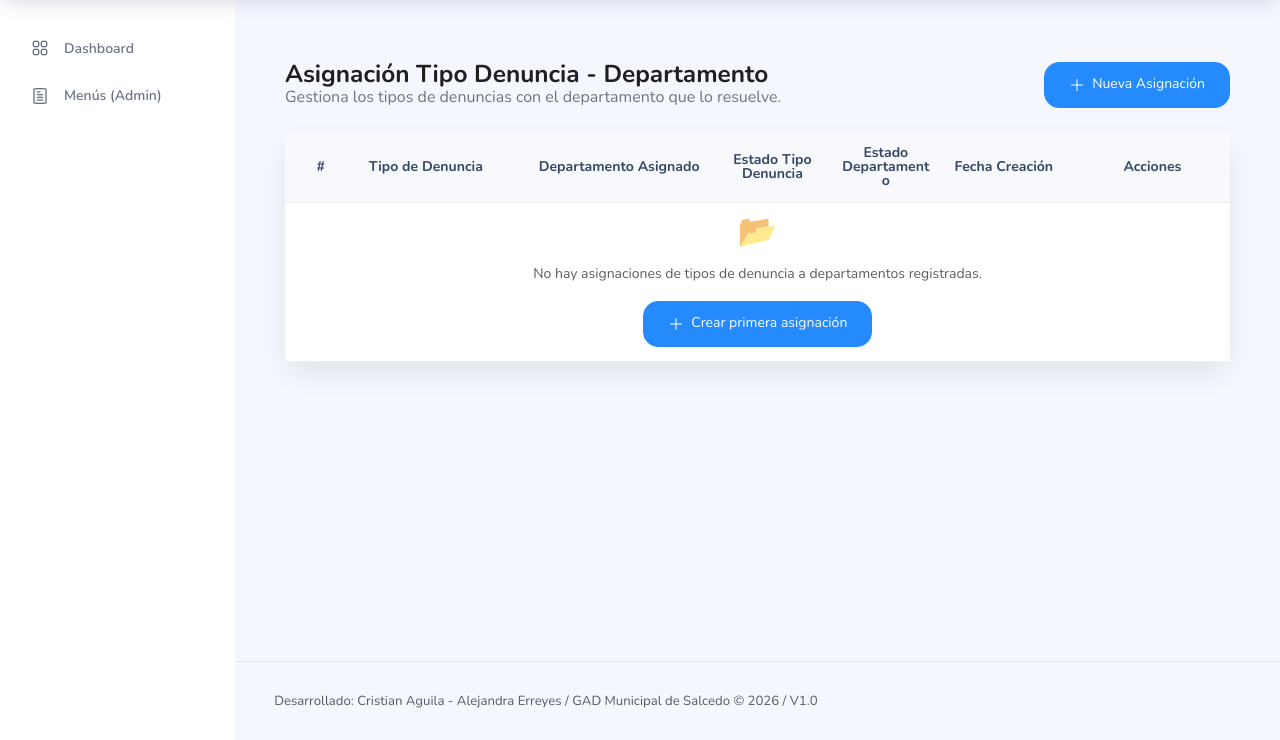
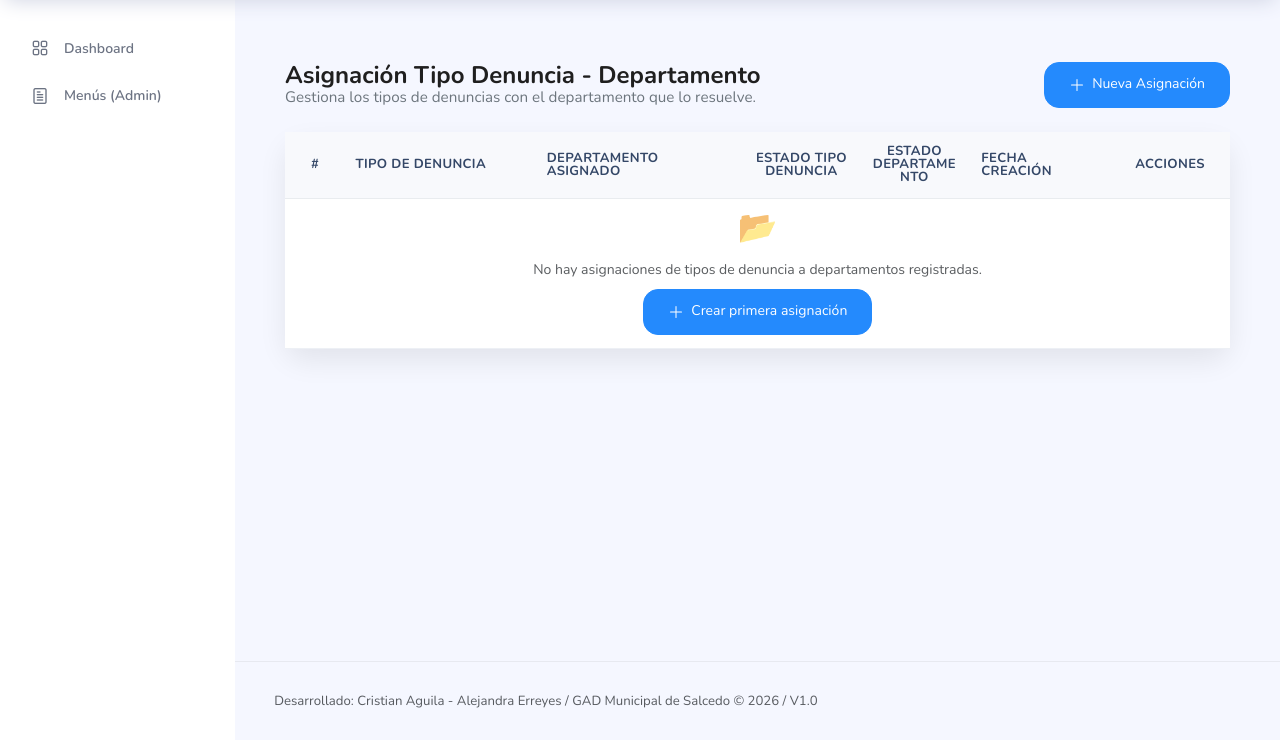
Before and after one commit to tuhackerfav9-stack/Denuncias_Gad, a Django app: page /web/tipo-denuncia-departamento/ in a window 1280 px wide. Shown: the part 60-800 px from the top of the page. Run offline with Django 5.2, Linux system fonts and the light colour scheme; the visitor is signed in with stand-in values (Sample User, id 1); data comes from the database, SQL or seed files in the repository; data that the repository does not hold is empty; some libraries are stand-ins or nearby versions.

Commit message:
tablas ooooooo full5

```diff
--- a/web/templates/tipo_denuncia_departamento/tipo_denuncia_departamento_list.html
+++ b/web/templates/tipo_denuncia_departamento/tipo_denuncia_departamento_list.html
@@ -21,11 +21,13 @@
   .tesis-table-title {
     margin-bottom: 0;
     font-weight: 700;
+    font-size: 1.5rem;
   }
 
   .tesis-table-subtitle {
     color: #6c757d;
     margin-bottom: 0;
+    font-size: 0.95rem;
   }
 
   .tesis-table-wrap {
@@ -44,20 +46,22 @@
     border-bottom: 1px solid #e9ecef !important;
     color: #344767;
     font-weight: 700;
-    font-size: 0.88rem;
+    font-size: 0.82rem;
     vertical-align: middle;
     white-space: normal;
+    text-transform: uppercase;
+    letter-spacing: .35px;
   }
 
   .tesis-table th,
   .tesis-table td {
-    padding: 0.85rem 0.75rem;
+    padding: 0.82rem 0.65rem;
     vertical-align: middle;
     border-color: #edf0f5;
     word-break: break-word;
     overflow-wrap: break-word;
     white-space: normal;
-    font-size: 0.88rem;
+    font-size: 0.86rem;
   }
 
   .tesis-table tbody tr:hover {
@@ -70,24 +74,24 @@
   }
 
   .tesis-table .col-tipo {
-    width: 18%;
+    width: 22%;
   }
 
   .tesis-table .col-departamento {
-    width: 20%;
+    width: 24%;
   }
 
   .tesis-table .col-estado {
-    width: 12%;
+    width: 13%;
     text-align: center;
   }
 
   .tesis-table .col-fecha {
-    width: 14%;
+    width: 16%;
   }
 
   .tesis-table .col-acciones {
-    width: 130px;
+    width: 120px;
     text-align: center;
   }
 
@@ -95,7 +99,11 @@
     border-radius: 999px;
     font-weight: 600;
     padding: 0.42rem 0.72rem;
-    font-size: 0.75rem;
+    font-size: 0.74rem;
+    display: inline-block;
+    max-width: 100%;
+    white-space: normal;
+    word-break: break-word;
   }
 
   .tesis-actions {
@@ -118,10 +126,6 @@
 
   .tesis-empty {
     padding: 2.5rem 1rem;
-  }
-
-  .tesis-empty p {
-    margin-bottom: 1rem;
   }
 
   .tesis-pagination-wrap {
@@ -150,7 +154,7 @@
     .tesis-table th,
     .tesis-table td {
       font-size: 0.8rem;
-      padding: 0.65rem 0.6rem;
+      padding: 0.65rem 0.55rem;
       white-space: nowrap;
     }
 
@@ -304,13 +308,9 @@
 
                 {% for num in page_obj.paginator.page_range %}
                   {% if page_obj.number == num %}
-                    <li class="page-item active">
-                      <span class="page-link">{{ num }}</span>
-                    </li>
+                    <li class="page-item active"><span class="page-link">{{ num }}</span></li>
                   {% elif num > page_obj.number|add:'-3' and num < page_obj.number|add:'3' %}
-                    <li class="page-item">
-                      <a class="page-link" href="?page={{ num }}">{{ num }}</a>
-                    </li>
+                    <li class="page-item"><a class="page-link" href="?page={{ num }}">{{ num }}</a></li>
                   {% endif %}
                 {% endfor %}
 
```
